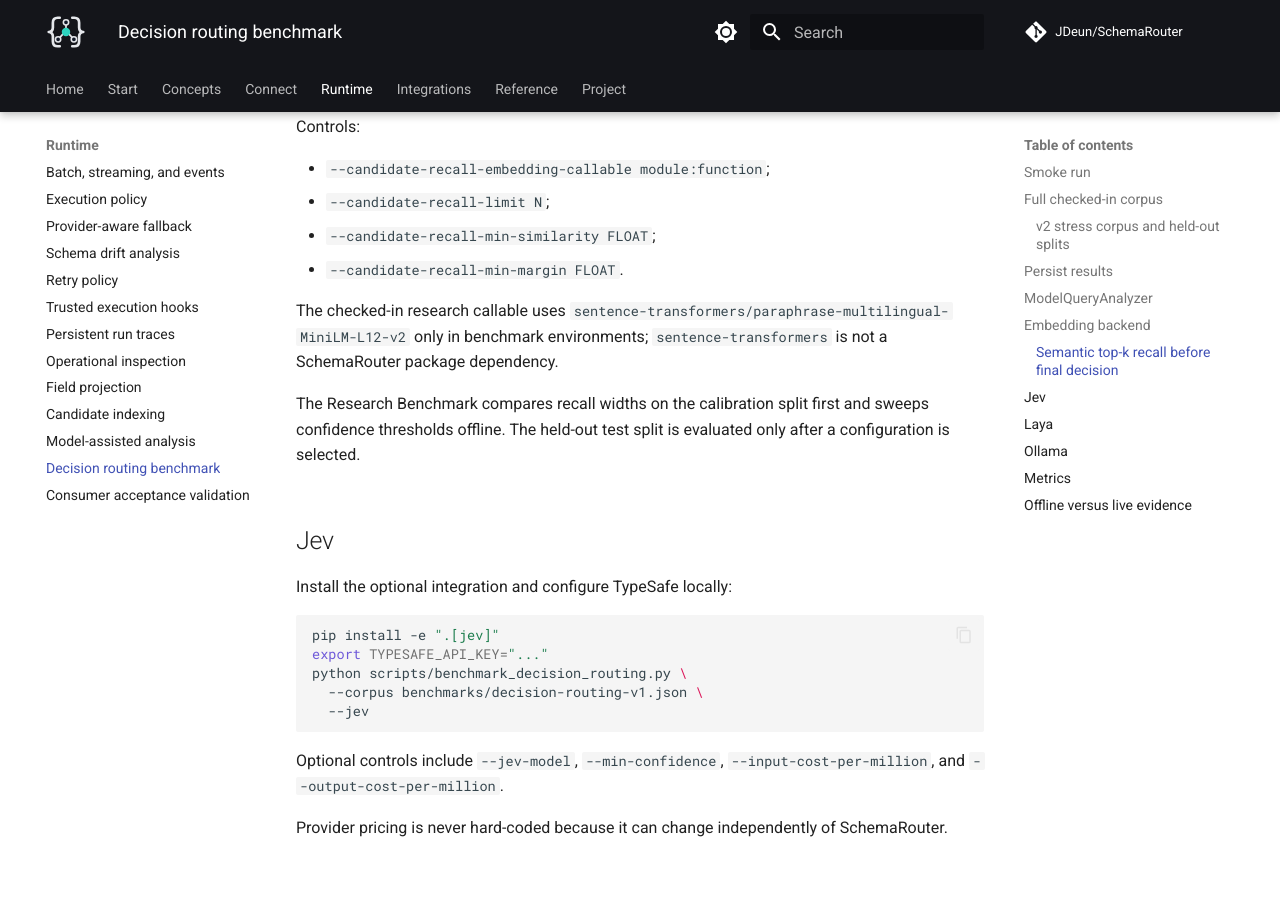
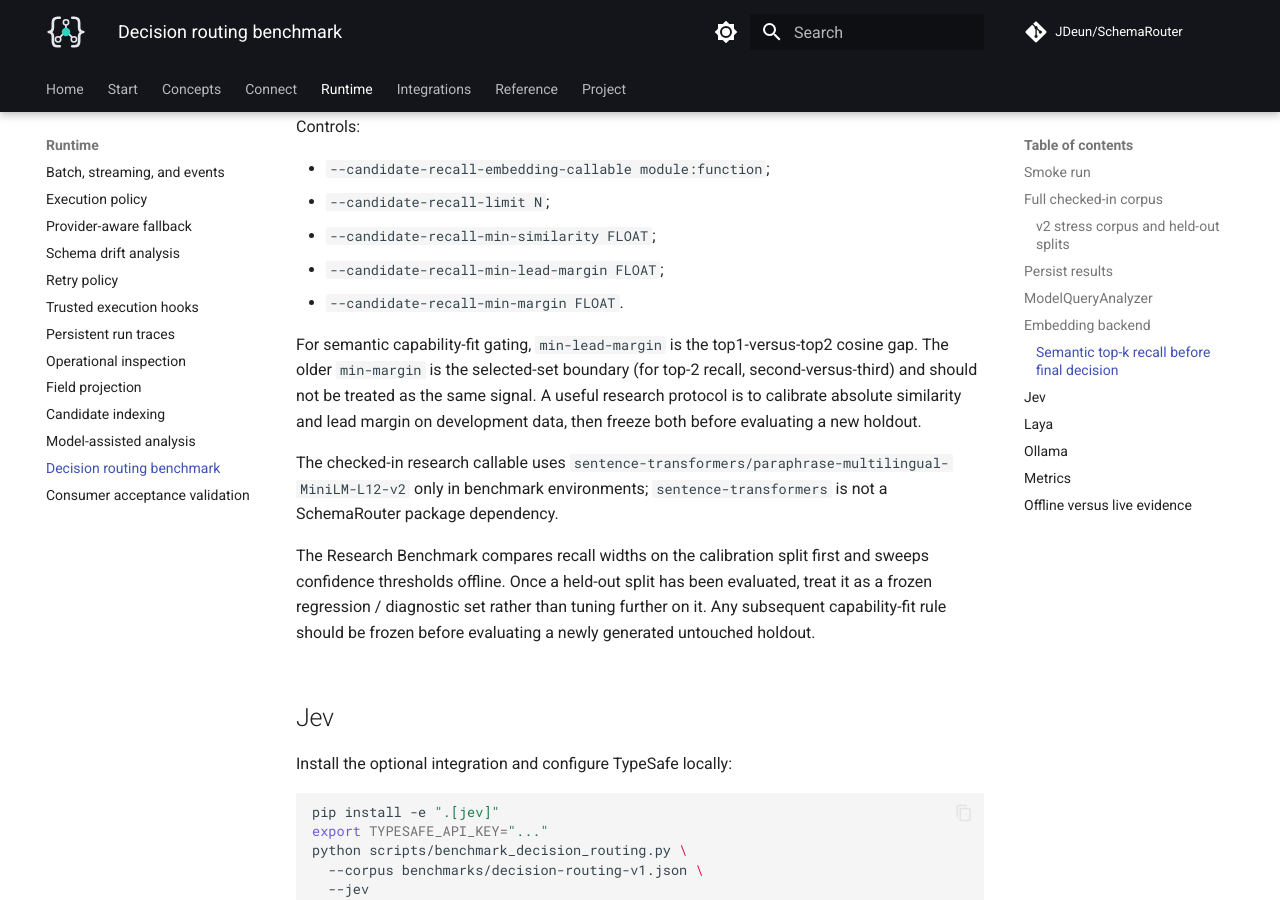
Before and after one commit to JDeun/SchemaRouter, an MkDocs documentation site: the page built from docs/guides/decision-benchmark.md, in a window 1280 px wide and 900 px high, scrolled down 3282 px. Built offline with MkDocs 1.6.1 and Material for MkDocs 9.7.7, drawn with Linux system fonts in a browser that asks for light colours; comment, search, counter and statistics services are not loaded.

Commit message:
docs: define capability-fit holdout protocol

```diff
--- a/docs/guides/decision-benchmark.md
+++ b/docs/guides/decision-benchmark.md
@@ -144,14 +144,22 @@ Controls:
 - `--candidate-recall-embedding-callable module:function`;
 - `--candidate-recall-limit N`;
 - `--candidate-recall-min-similarity FLOAT`;
+- `--candidate-recall-min-lead-margin FLOAT`;
 - `--candidate-recall-min-margin FLOAT`.
+
+For semantic capability-fit gating, `min-lead-margin` is the top1-versus-top2 cosine gap. The older
+`min-margin` is the selected-set boundary (for top-2 recall, second-versus-third) and should not be
+treated as the same signal. A useful research protocol is to calibrate absolute similarity and lead
+margin on development data, then freeze both before evaluating a new holdout.
 
 The checked-in research callable uses
 `sentence-transformers/paraphrase-multilingual-MiniLM-L12-v2` only in benchmark environments;
 `sentence-transformers` is not a SchemaRouter package dependency.
 
 The Research Benchmark compares recall widths on the calibration split first and sweeps confidence
-thresholds offline. The held-out test split is evaluated only after a configuration is selected.
+thresholds offline. Once a held-out split has been evaluated, treat it as a frozen regression /
+diagnostic set rather than tuning further on it. Any subsequent capability-fit rule should be frozen
+before evaluating a newly generated untouched holdout.
 
 ## Jev
 
```
